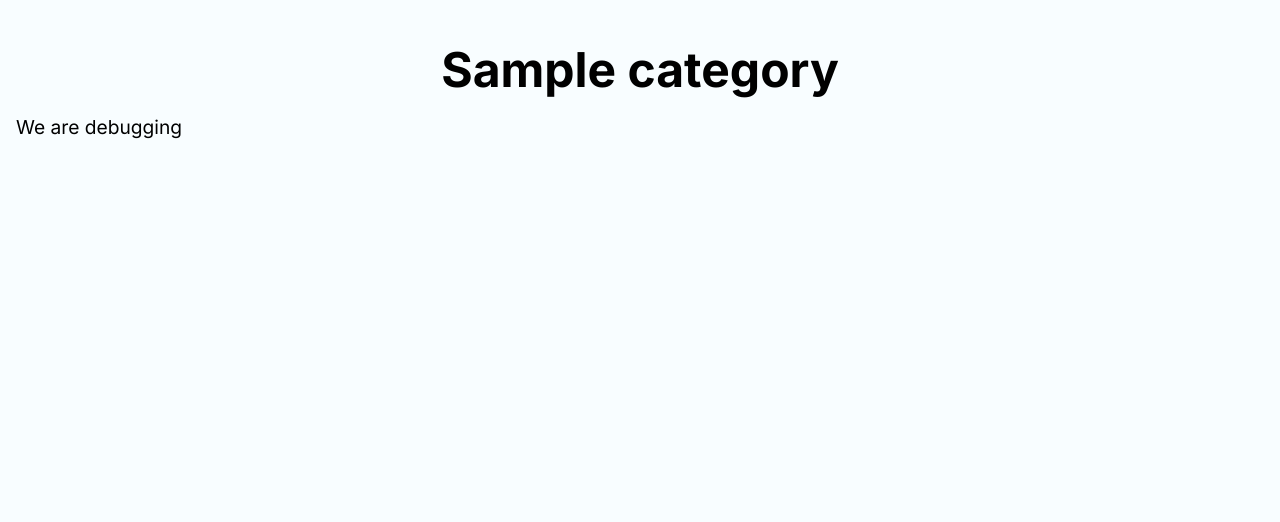
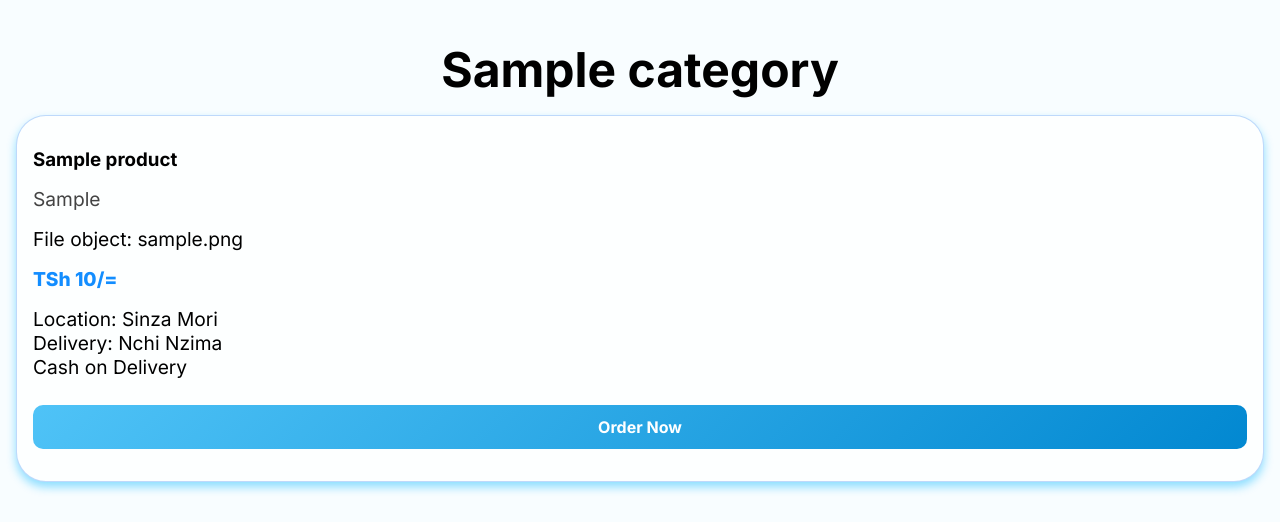
Before and after one commit to Riphaty/alamo, a Django app: a page that uses website/templates/website/products.html in a window 1280 px wide. Shown: the top 522 px of the page. Run offline with Django 5.2, Linux system fonts and the light colour scheme; tables that the repository leaves empty hold one stand-in row (values such as "Sample post").

Commit message:
templates

```diff
--- a/website/templates/website/products.html
+++ b/website/templates/website/products.html
@@ -4,8 +4,7 @@
 {% if products %}
     <h1 class="title">{{ category.name }}</h1>
     <div class="products-container">
-        <p>We are debugging</p>
-        <!-- {% for product in products %}
+        {% for product in products %}
         <div class="product-card">
             <h3 class="product-title">{{ product.name }}</h3>
             {% if product.caption %}
@@ -14,7 +13,7 @@
             <div class="product-media">
                 <div class="swiper">
                     <div class="swiper-wrapper">
-                        {% for img in product.images.all %}
+                        <!-- {% for img in product.images.all %}
                         <div class="swiper-slide">
                             {% if img.is_video %}
                             <video class="media" id="video" src="{{ img.file.url }}" controls></video>
@@ -24,6 +23,9 @@
                         </div>
                         {% empty %}
                         <div class="empty">No images available</div>
+                        {% endfor %} -->
+                        {% for img in product.images.all %}
+                            <p>File object: {{ img.file }}</p>
                         {% endfor %}
                     </div>
                     <div class="swiper-pagination"></div>
@@ -43,7 +45,7 @@
             <button class="order-btn disabled" disabled>Out of Stock</button>
             {% endif %}
         </div>
-        {% endfor %} -->
+        {% endfor %}
     </div>
 {% else %}
     <h2 style="color: red;display: flex;justify-content: center;align-items: center;">Hakuna Bidhaa yoyote kwa sasa</h2>
```
